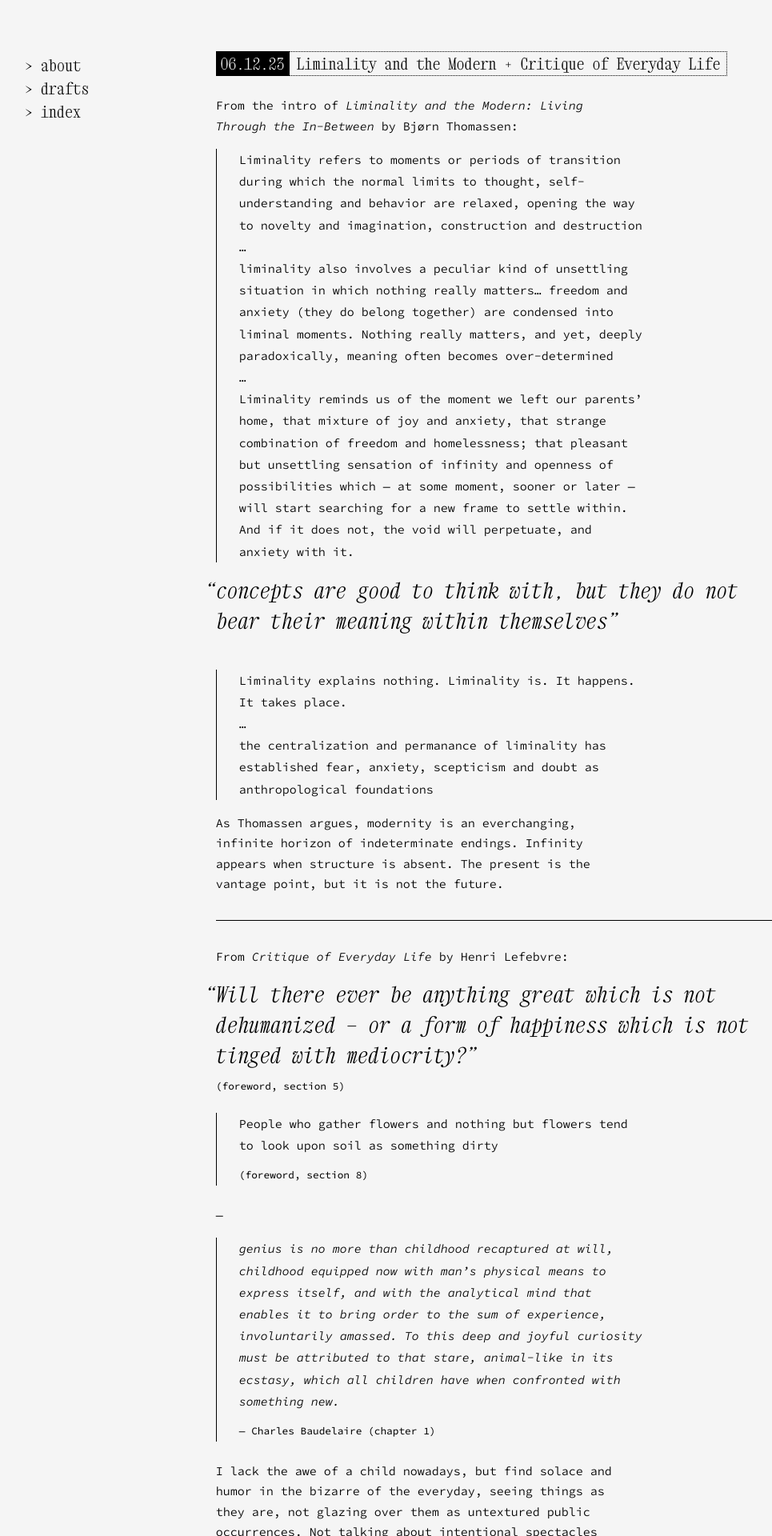
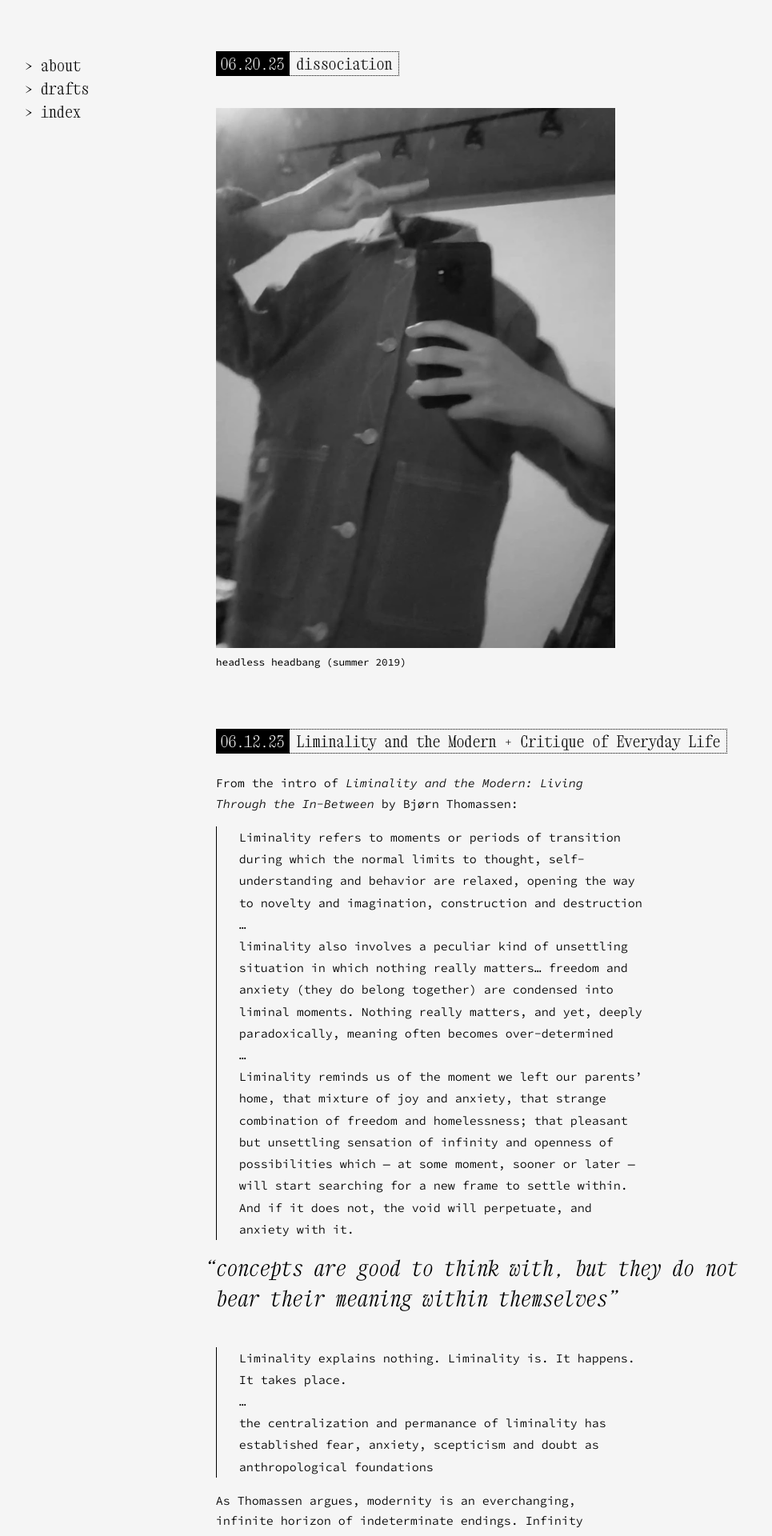
Before and after one commit to vannavu/vannavu.github.io, a Jekyll site: the page built from pages/drafts.md, in a window 1280 px wide. Shown: the top 1920 px of the page at 80% size, without its empty margins (97-1062 px from the left). Built offline with Jekyll 4.4.1, drawn with Linux system fonts in a browser that asks for light colours.

Commit message:
headless headbang

```diff
--- /dev/null
+++ b/_posts/2023-06-20-dissociation.md
@@ -0,0 +1,7 @@
+---
+layout: post
+title: dissociation
+---
+
+![]({{ site.url }}/images/2023-06-20.jpg#vertical)
+###### headless headbang (summer 2019)
--- a/assets/css/theme.css
+++ b/assets/css/theme.css
@@ -436,7 +436,7 @@ main img[src*="#small"] {
 }
 
 main img[src*="#vertical"] {
-  height: 90%;
+  height: 75vh;
   width: auto;
 }
 
@@ -542,6 +542,11 @@ main ol ul li {
     width: 100%;
   }
 
+  main img[src*="#vertical"] {
+    width: 100%;
+    height: auto;
+  }
+
   main blockquote + p img {
     margin-top: 1rem;
   }
```
Also changed, not shown: _posts/2020-09-22-square.md (+0 -1 lines), images/2023-06-20.jpg (added).
